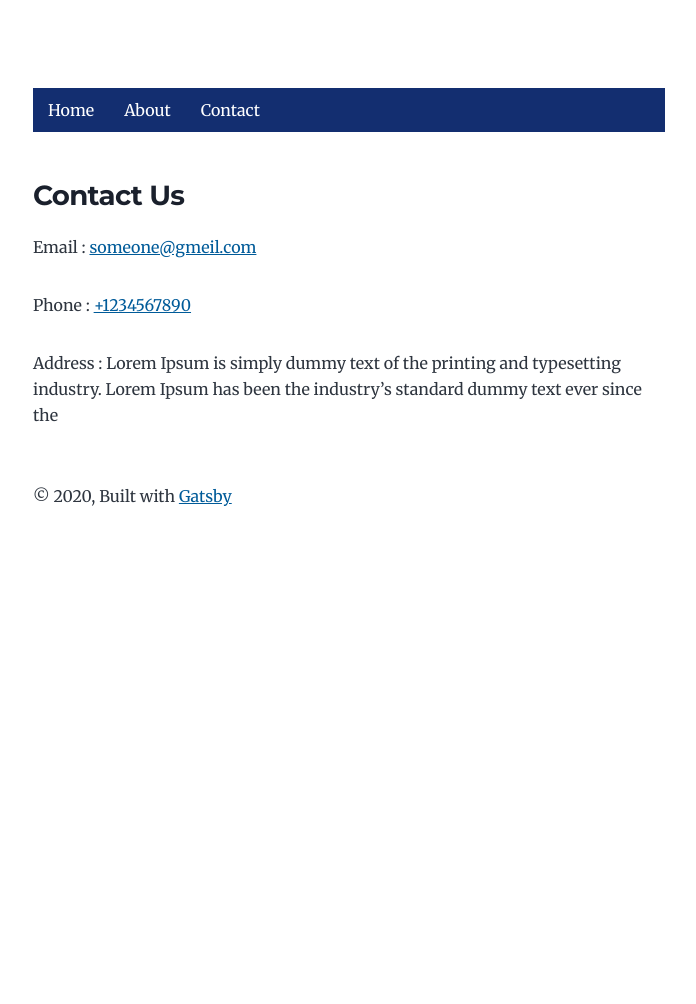
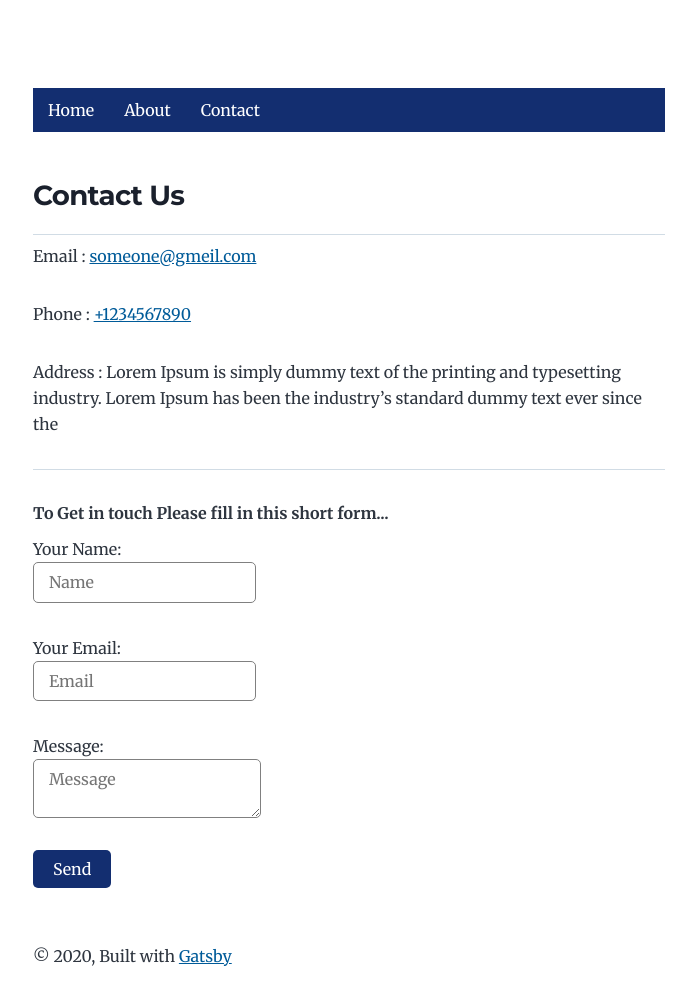
Before and after one commit to antilogic10/tst, a Gatsby site: page /contact in a window 1280 px wide. Shown: the whole page, without its empty margins (291-987 px from the left). Before the commit the page ends 800 px from the top, so only its background shows below. Built offline with nearby package versions, Linux system fonts and the light colour scheme; Gatsby itself is replaced by a stand-in of ours.

```diff
--- a/src/pages/about.js
+++ b/src/pages/about.js
@@ -16,11 +16,13 @@
         }}
       >
         <h3>Hello Welcome to About</h3>
+        <hr />
         <p>
           This is the about page the content about the company can be shown
           here.
         </p>
         <h3>About Me</h3>
+        <hr />
         <p>
           <Bio />
         </p>
--- a/src/pages/contact.js
+++ b/src/pages/contact.js
@@ -10,6 +10,7 @@
       <SEO title="Contact Page" />
       <div>
         <h3>Contact Us</h3>
+        <hr />
         <p>
           Email : <a href="mailto:someone@gmeil.com">someone@gmeil.com</a>
         </p>
@@ -22,6 +23,79 @@
           dummy text ever since the
         </p>
       </div>
+      <hr />
+      <p
+        style={{ marginTop: `30px`, marginBottom: `10px`, fontWeight: `bold` }}
+      >
+        To Get in touch Please fill in this short form...
+      </p>
+      <form name="contact" method="POST" data-netlify="true">
+        <input type="hidden" name="form-name" value="contact" />
+        <p>
+          <label>
+            Your Name:{" "}
+            <input
+              style={{
+                display: `block`,
+                padding: `10px 15px`,
+                borderRadius: `5px`,
+                border: `1px solid #808080`,
+              }}
+              placeholder="Name"
+              type="text"
+              name="name"
+              required
+            />
+          </label>
+        </p>
+        <p>
+          <label>
+            Your Email:{" "}
+            <input
+              style={{
+                display: `block`,
+                padding: `10px 15px`,
+                borderRadius: `5px`,
+                border: `1px solid #808080`,
+              }}
+              placeholder="Email"
+              type="email"
+              name="email"
+              required
+            />
+          </label>
+        </p>
+        <p>
+          <label>
+            Message:{" "}
+            <textarea
+              style={{
+                display: `block`,
+                padding: `10px 15px`,
+                borderRadius: `5px`,
+                border: `1px solid #808080`,
+              }}
+              placeholder="Message"
+              name="message"
+              required
+            ></textarea>
+          </label>
+        </p>
+        <p>
+          <button
+            style={{
+              border: `none`,
+              padding: `10px 20px`,
+              backgroundColor: `#132e70`,
+              color: `white`,
+              borderRadius: `5px`,
+            }}
+            type="submit"
+          >
+            Send
+          </button>
+        </p>
+      </form>
     </Layout>
   )
 }
```
Also changed, not shown: src/pages/index.js (+6 -4 lines).
